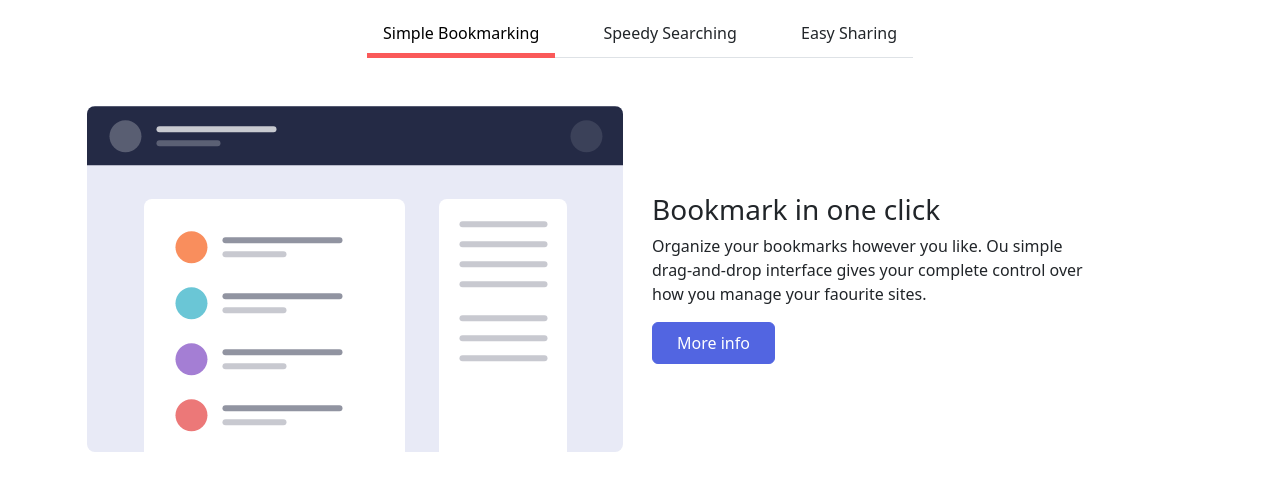
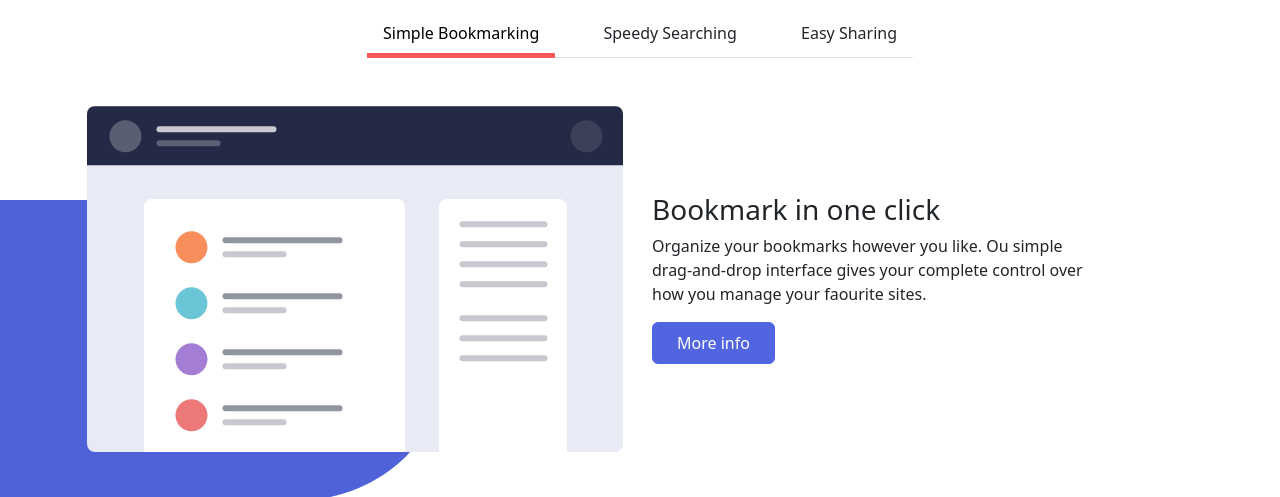
Before and after one commit to Victorreca/1.2-Bootstrap-SASS, a website: page index.html in a window 1280 px wide. Shown: the part 669-1166 px from the top of the page. Drawn offline with nearby package versions, Linux system fonts and the light colour scheme.

Commit message:
Add second background round blue

```diff
--- a/css/styles.scss
+++ b/css/styles.scss
@@ -43,7 +43,7 @@ $accordion-border-width: 3px;
   }
 }
 
-// Background image blue
+// Background image
 .bg-blue-image {
   background-image: url("../assets/icons/bg-rounded-blue.svg");
   background-repeat: no-repeat, repeat;
@@ -77,6 +77,40 @@ $accordion-border-width: 3px;
   }
   @media (min-width: 1400px) {
     @include responsive-bg(500px, bottom 0px right 0px);
+  }
+}
+
+// Background image left
+.bg-blue-image-rotate {
+  background-image: url("../assets/icons/bg-rounded-blue-reverse.svg");
+  background-repeat: no-repeat, repeat;
+  @include responsive-bg(200px, left 0px top 60%);
+  @media (min-width: 273px) {
+    @include responsive-bg(220px, left 0px top 62%);
+  }
+  @media (min-width: 300px) {
+    @include responsive-bg(220px, left 0px top 64%);
+  }
+  @media (min-width: 400px) {
+    @include responsive-bg(320px, left 0px top 65%);
+  }
+  @media (min-width: 500px) {
+    @include responsive-bg(340px, left 0px top 65%);
+  }
+  @media (min-width: 550px) {
+    @include responsive-bg(370px, left 0px top 66%);
+  }
+  @media (min-width: 768px) {
+    @include responsive-bg(280px, left 0px top 90%);
+  }
+  @media (min-width: 992px) {
+    @include responsive-bg(375px, bottom 0px left 0px);
+  }
+  @media (min-width: 1200px) {
+    @include responsive-bg(450px, bottom 0px left 0px);
+  }
+  @media (min-width: 1400px) {
+    @include responsive-bg(500px, bottom 0px left 0px);
   }
 }
 
--- a/index.html
+++ b/index.html
@@ -91,30 +91,38 @@
 
         </div>
     </div>
+    <div class="container-fluid bg-blue-image-rotate">
+        <div class="row">
+            <div class="col-12">
                 <div class="container">
                     <div class="row" id="features">
                         <div class="col-12 offset-md-2 col-md-8 offset-lg-3 col-lg-6 text-center pt-5">
                             <h2 class="fw-bold">Features</h2>
                             <p>
-                    Lorem ipsum dolor sit amet, consectetur adipisicing elit. Molestias dignissimos vero, dolorem beatae
+                                Lorem ipsum dolor sit amet, consectetur adipisicing elit. Molestias dignissimos vero,
+                                dolorem beatae
                                 ratione deleniti aliquid autem fuga sunt veritatis.
                             </p>
                         </div>
                         <div class="col-12 mt-3 mb-5">
                             <div class="row">
-                    <div class="col-12 col-md-9 col-lg-7 col-xl-6 col-xxl-5 mx-auto text-center text-md-start">
+                                <div
+                                    class="col-12 col-md-9 col-lg-7 col-xl-6 col-xxl-5 mx-auto text-center text-md-start">
                                     <ul class="nav nav-tabs justify-content-md-between" id="myTab" role="tablist">
                                         <li class="nav-item w-100-mobile" role="bookmarking">
-                                <a class="nav-link active" id="bookmarking-tab" data-bs-toggle="tab" href="#bookmarking"
-                                    role="tab" aria-controls="bookmarking" aria-selected="true">Simple Bookmarking</a>
+                                            <a class="nav-link active" id="bookmarking-tab" data-bs-toggle="tab"
+                                                href="#bookmarking" role="tab" aria-controls="bookmarking"
+                                                aria-selected="true">Simple Bookmarking</a>
                                         </li>
                                         <li class="nav-item w-100-mobile" role="searching">
-                                <a class="nav-link" id="searching-tab" data-bs-toggle="tab" href="#searching" role="tab"
-                                    aria-controls="searching" aria-selected="false">Speedy Searching</a>
+                                            <a class="nav-link" id="searching-tab" data-bs-toggle="tab"
+                                                href="#searching" role="tab" aria-controls="searching"
+                                                aria-selected="false">Speedy Searching</a>
                                         </li>
                                         <li class="nav-item w-100-mobile" role="sharing">
-                                <a class="nav-link" id="sharing-tab" data-bs-toggle="tab" href="#sharing" role="tab"
-                                    aria-controls="sharing" aria-selected="false">Easy Sharing</a>
+                                            <a class="nav-link" id="sharing-tab" data-bs-toggle="tab" href="#sharing"
+                                                role="tab" aria-controls="sharing" aria-selected="false">Easy
+                                                Sharing</a>
                                         </li>
                                     </ul>
                                 </div>
@@ -126,15 +134,19 @@
                                             aria-labelledby="bookmarking-tab">
                                             <div class="row">
                                                 <div class="col-12 col-md-6 d-flex justify-content-center mb-4 mb-md-0">
-                                        <img src="assets/images/illustration-features-tab-1.svg" alt="">
+                                                    <img src="assets/images/illustration-features-tab-1.svg" alt=""
+                                                        class="object-fit-contain">
 
                                                 </div>
-                                    <div class="col-12 col-md-5 d-flex align-items-center text-center text-md-start">
+                                                <div
+                                                    class="col-12 col-md-5 d-flex align-items-center text-center text-md-start">
                                                     <div>
-                                            <h3>Bookmark in one click</h3>
-                                            <p>Organize your bookmarks however you like. Ou simple drag-and-drop
+                                                        <h3 class="mt-5 mt-lg-0">Bookmark in one click</h3>
+                                                        <p>Organize your bookmarks however you like. Ou simple
+                                                            drag-and-drop
                                                             interface
-                                                gives your complete control over how you manage your faourite sites.</p>
+                                                            gives your complete control over how you manage your
+                                                            faourite sites.</p>
                                                         <button class="btn btn-primary me-2 px-4 py-2" type="button">
                                                             More info
                                                         </button>
@@ -142,16 +154,19 @@
                                                 </div>
                                             </div>
                                         </div>
-                            <div class="tab-pane fade" id="searching" role="tabpanel" aria-labelledby="searching-tab">
+                                        <div class="tab-pane fade" id="searching" role="tabpanel"
+                                            aria-labelledby="searching-tab">
                                             <div class="row">
                                                 <div class="col-12 col-md-6 d-flex justify-content-center mb-4 mb-md-0">
                                                     <img src="assets/images/illustration-features-tab-2.svg" alt="">
 
                                                 </div>
-                                    <div class="col-12 col-md-5 d-flex align-items-center text-center text-md-start">
+                                                <div
+                                                    class="col-12 col-md-5 d-flex align-items-center text-center text-md-start">
                                                     <div>
                                                         <h3>Intelligent search</h3>
-                                            <p>Our powerful search feature with help you find saved sites in no time at
+                                                        <p>Our powerful search feature with help you find saved sites in
+                                                            no time at
                                                             all. No need to trawl thorugh all of your bookmarks.</p>
                                                         <button class="btn btn-primary me-2 px-4 py-2" type="button">
                                                             More info
@@ -160,17 +175,21 @@
                                                 </div>
                                             </div>
                                         </div>
-                            <div class="tab-pane fade" id="sharing" role="tabpanel" aria-labelledby="sharing-tab">
+                                        <div class="tab-pane fade" id="sharing" role="tabpanel"
+                                            aria-labelledby="sharing-tab">
                                             <div class="row">
                                                 <div class="col-12 col-md-6 d-flex justify-content-center mb-4 mb-md-0">
                                                     <img src="assets/images/illustration-features-tab-3.svg" alt="">
 
                                                 </div>
-                                    <div class="col-12 col-md-5 d-flex align-items-center text-center text-md-start">
+                                                <div
+                                                    class="col-12 col-md-5 d-flex align-items-center text-center text-md-start">
                                                     <div>
                                                         <h3>Share your bookmarks</h3>
-                                            <p>Easily share your bookmarks and collections with others. Create a
-                                                shareable link that can you send at the click of a button.</p>
+                                                        <p>Easily share your bookmarks and collections with others.
+                                                            Create a
+                                                            shareable link that can you send at the click of a button.
+                                                        </p>
                                                         <button class="btn btn-primary me-2 px-4 py-2" type="button">
                                                             More info
                                                         </button>
@@ -184,7 +203,12 @@
                             </div>
                         </div>
                     </div>
+                </div>
+            </div>
+        </div>
+    </div>
 
+    <div class="container">
         <div class="row mb-5" id="pricing">
             <div class="col-12 offset-md-2 col-md-8 offset-lg-3 col-lg-6 text-center pt-5">
                 <h2 class="fw-bold">Download the extension</h2>
@@ -193,12 +217,12 @@
                     us to prioritze.
                 </p>
             </div>
-
+            <div class="col-12">
                 <div class="row card-browsers gap-md-3 justify-content-center mt-4 mx-auto">
                     <div class="col-12 col-md-5 col-lg-3">
                         <div class="card text-center border-0 shadow rounded-4">
-                        <img src="assets/images/logo-chrome.svg" class="card-img-top card-size-icon mx-auto mt-4 mb-3"
-                            alt="chrome">
+                            <img src="assets/images/logo-chrome.svg"
+                                class="card-img-top card-size-icon mx-auto mt-4 mb-3" alt="chrome">
                             <div class="card-body pb-4">
                                 <h5 class="card-title fw-bold">Add to Chrome</h5>
                                 <p class="card-text">Minimum version 62</p>
@@ -210,8 +234,8 @@
                     </div>
                     <div class="col-12 col-md-5 col-lg-3 pt-5">
                         <div class="card text-center border-0 shadow rounded-4">
-                        <img src="assets/images/logo-firefox.svg" class="card-img-top card-size-icon mx-auto mt-4 mb-3"
-                            alt="chrome">
+                            <img src="assets/images/logo-firefox.svg"
+                                class="card-img-top card-size-icon mx-auto mt-4 mb-3" alt="chrome">
                             <div class="card-body pb-4">
                                 <h5 class="card-title fw-bold">Add to Firefox</h5>
                                 <p class="card-text">Minimum version 55</p>
@@ -223,14 +247,15 @@
                     </div>
                     <div class="col-12 col-md-5 col-lg-3 pt-5 mt-5">
                         <div class="card text-center border-0 shadow rounded-4">
-                        <img src="assets/images/logo-opera.svg" class="card-img-top card-size-icon mx-auto mt-4 mb-3"
-                            alt="chrome">
+                            <img src="assets/images/logo-opera.svg"
+                                class="card-img-top card-size-icon mx-auto mt-4 mb-3" alt="chrome">
                             <div class="card-body pb-4">
                                 <h5 class="card-title fw-bold">Add to Opera</h5>
                                 <p class="card-text">Minimum version 46</p>
                             </div>
                             <div class="card-footer py-4">
                                 <a href="#" class="btn btn-primary w-100">Add & Install Extension</a>
+                            </div>
                         </div>
                     </div>
                 </div>
```
Also changed, not shown: assets/icons/bg-rounded-blue-reverse.svg (added), css/styles.css, 1 other file. Lines whose indentation alone changed are shown as unchanged.
